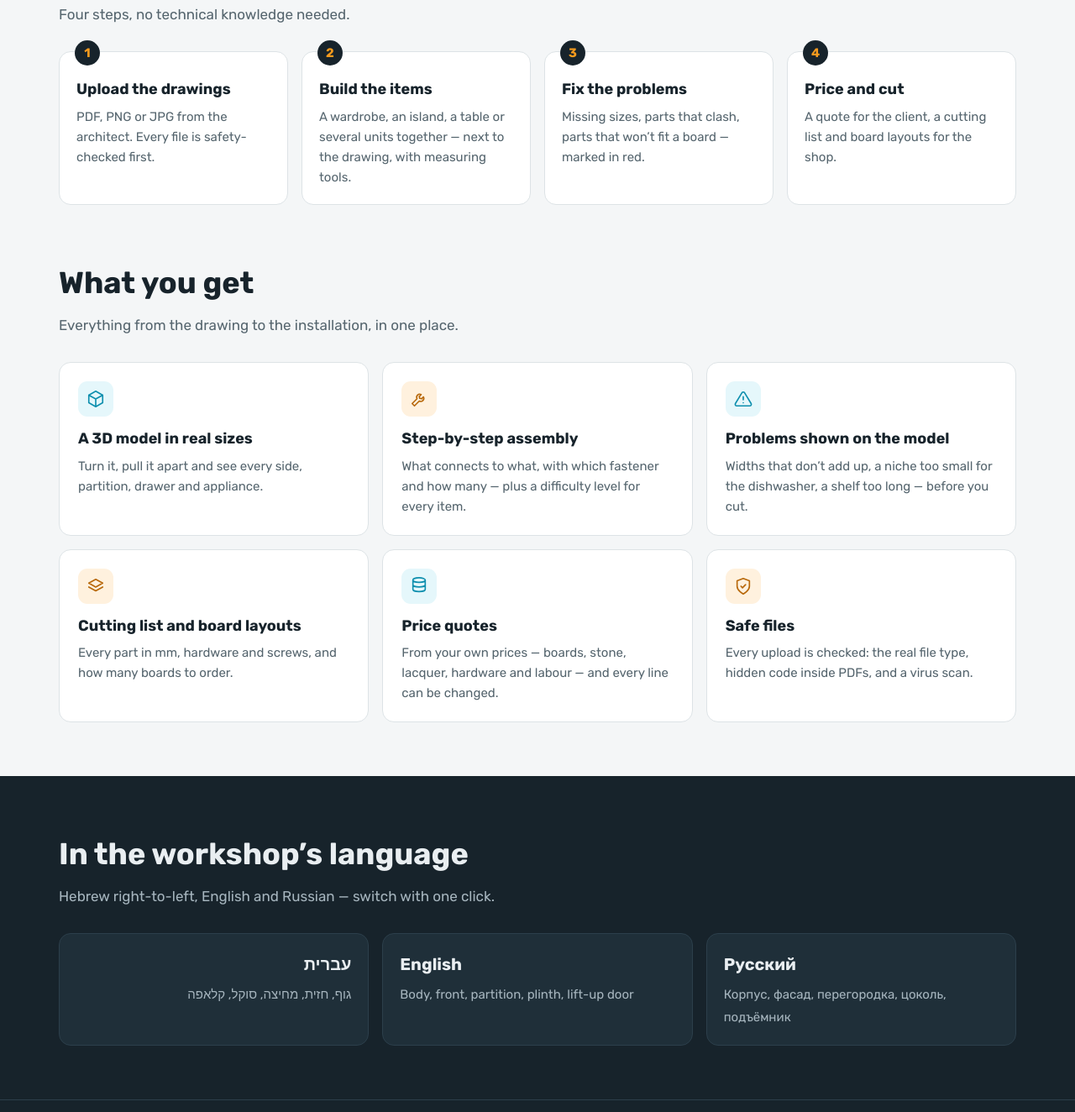
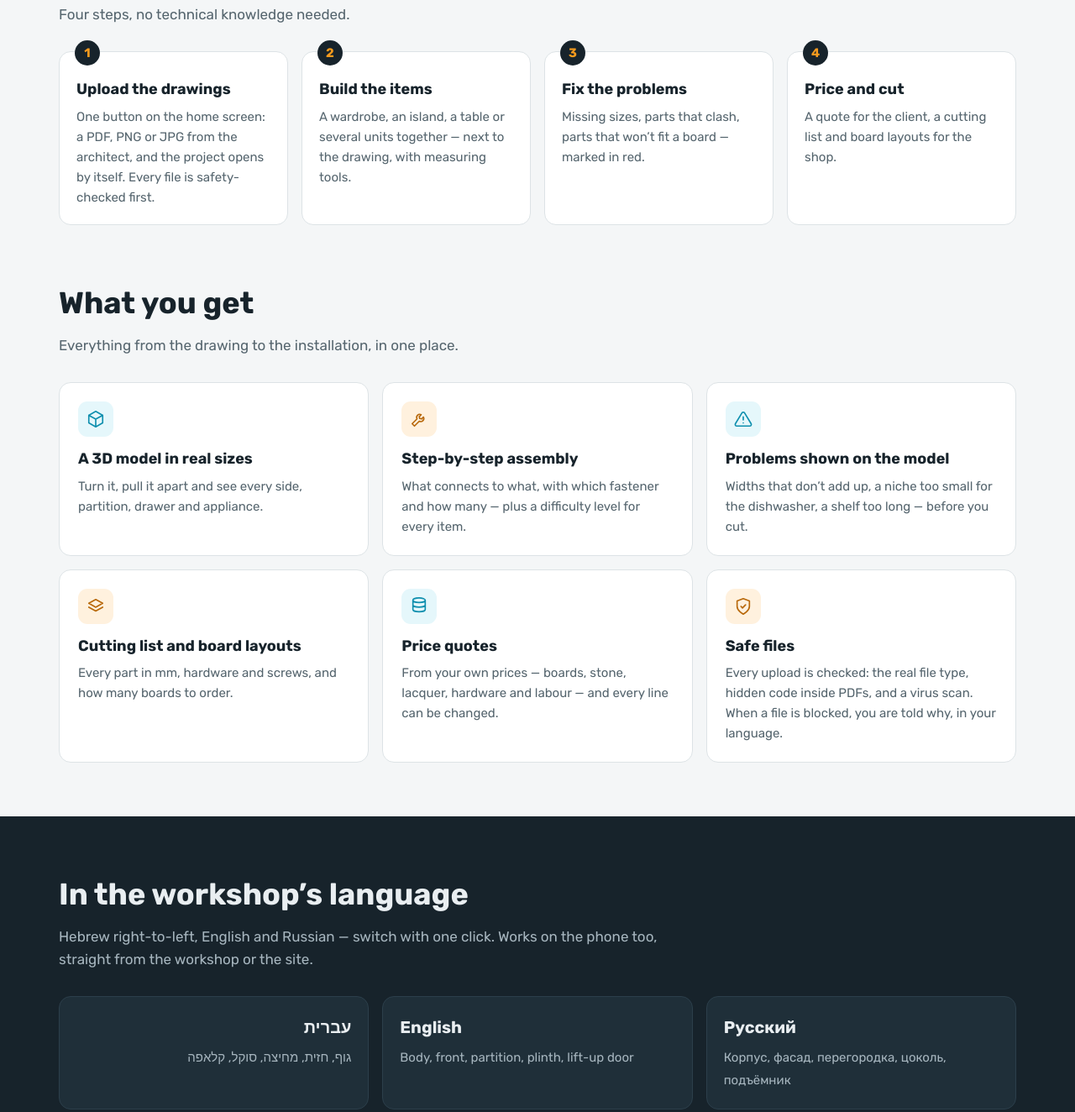
Before and after one commit to Eagle84/design-maker, a plain HTML site: page index.html in a window 1280 px wide. Shown: the part 1160-2484 px from the top of the page at 84% size. Drawn offline with Linux system fonts and the light colour scheme.

Commit message:
Mention home-page upload, phone support and translated block reasons
Co-Authored-By: Claude Opus 5.5 <noreply@anthropic.com>

```diff
--- a/index.html
+++ b/index.html
@@ -123,7 +123,7 @@ html[lang="he"] [data-l="he"], html[lang="en"] [data-l="en"], html[lang="ru"] [d
     <div class="steps">
       <div class="step">
         <h3><span data-l="he">מעלים שרטוטים</span><span data-l="en">Upload the drawings</span><span data-l="ru">Загрузите чертежи</span></h3>
-        <p><span data-l="he">PDF, PNG או JPG מהאדריכל. כל קובץ נבדק לפני השימוש.</span><span data-l="en">PDF, PNG or JPG from the architect. Every file is safety-checked first.</span><span data-l="ru">PDF, PNG или JPG от архитектора. Каждый файл проверяется на безопасность.</span></p>
+        <p><span data-l="he">כפתור אחד במסך הבית: PDF, PNG או JPG מהאדריכל, והפרויקט נפתח לבד. כל קובץ נבדק לפני השימוש.</span><span data-l="en">One button on the home screen: a PDF, PNG or JPG from the architect, and the project opens by itself. Every file is safety-checked first.</span><span data-l="ru">Одна кнопка на главном экране: PDF, PNG или JPG от архитектора — и проект открывается сам. Каждый файл проверяется на безопасность.</span></p>
       </div>
       <div class="step">
         <h3><span data-l="he">בונים פריטים</span><span data-l="en">Build the items</span><span data-l="ru">Соберите изделия</span></h3>
@@ -174,7 +174,7 @@ html[lang="he"] [data-l="he"], html[lang="en"] [data-l="en"], html[lang="ru"] [d
       <div class="feature o">
         <div class="ic"><svg width="22" height="22" viewBox="0 0 24 24" fill="none" stroke="currentColor" stroke-width="1.8" stroke-linecap="round" stroke-linejoin="round"><path d="M12 22s8-4 8-10V5l-8-3-8 3v7c0 6 8 10 8 10zM9 12l2 2 4-4"/></svg></div>
         <h3><span data-l="he">קבצים בטוחים</span><span data-l="en">Safe files</span><span data-l="ru">Безопасные файлы</span></h3>
-        <p><span data-l="he">כל העלאה נבדקת: סוג הקובץ, קוד מוסתר ב־PDF, וסריקת וירוסים.</span><span data-l="en">Every upload is checked: the real file type, hidden code inside PDFs, and a virus scan.</span><span data-l="ru">Каждая загрузка проверяется: настоящий тип файла, скрытый код в PDF и проверка на вирусы.</span></p>
+        <p><span data-l="he">כל העלאה נבדקת: סוג הקובץ, קוד מוסתר ב־PDF, וסריקת וירוסים. קובץ שנחסם — מוסבר בשפה שלכם למה.</span><span data-l="en">Every upload is checked: the real file type, hidden code inside PDFs, and a virus scan. When a file is blocked, you are told why, in your language.</span><span data-l="ru">Каждая загрузка проверяется: настоящий тип файла, скрытый код в PDF и проверка на вирусы. Если файл заблокирован, причина объясняется на вашем языке.</span></p>
       </div>
     </div>
   </div>
@@ -183,7 +183,7 @@ html[lang="he"] [data-l="he"], html[lang="en"] [data-l="en"], html[lang="ru"] [d
 <section class="band">
   <div class="wrap">
     <h2><span data-l="he">בשפה של הנגרייה</span><span data-l="en">In the workshop’s language</span><span data-l="ru">На языке мастерской</span></h2>
-    <p class="sub"><span data-l="he">עברית מימין לשמאל, אנגלית ורוסית — מחליפים בלחיצה.</span><span data-l="en">Hebrew right-to-left, English and Russian — switch with one click.</span><span data-l="ru">Иврит справа налево, английский и русский — переключение одним нажатием.</span></p>
+    <p class="sub"><span data-l="he">עברית מימין לשמאל, אנגלית ורוסית — מחליפים בלחיצה. עובד גם בטלפון, ישר מהנגרייה או מהאתר.</span><span data-l="en">Hebrew right-to-left, English and Russian — switch with one click. Works on the phone too, straight from the workshop or the site.</span><span data-l="ru">Иврит справа налево, английский и русский — переключение одним нажатием. Работает и на телефоне — прямо в цеху или на объекте.</span></p>
     <div class="langs-demo">
       <div lang="he" dir="rtl"><b>עברית</b><span>גוף, חזית, מחיצה, סוקל, קלאפה</span></div>
       <div lang="en" dir="ltr"><b>English</b><span>Body, front, partition, plinth, lift-up door</span></div>
```
